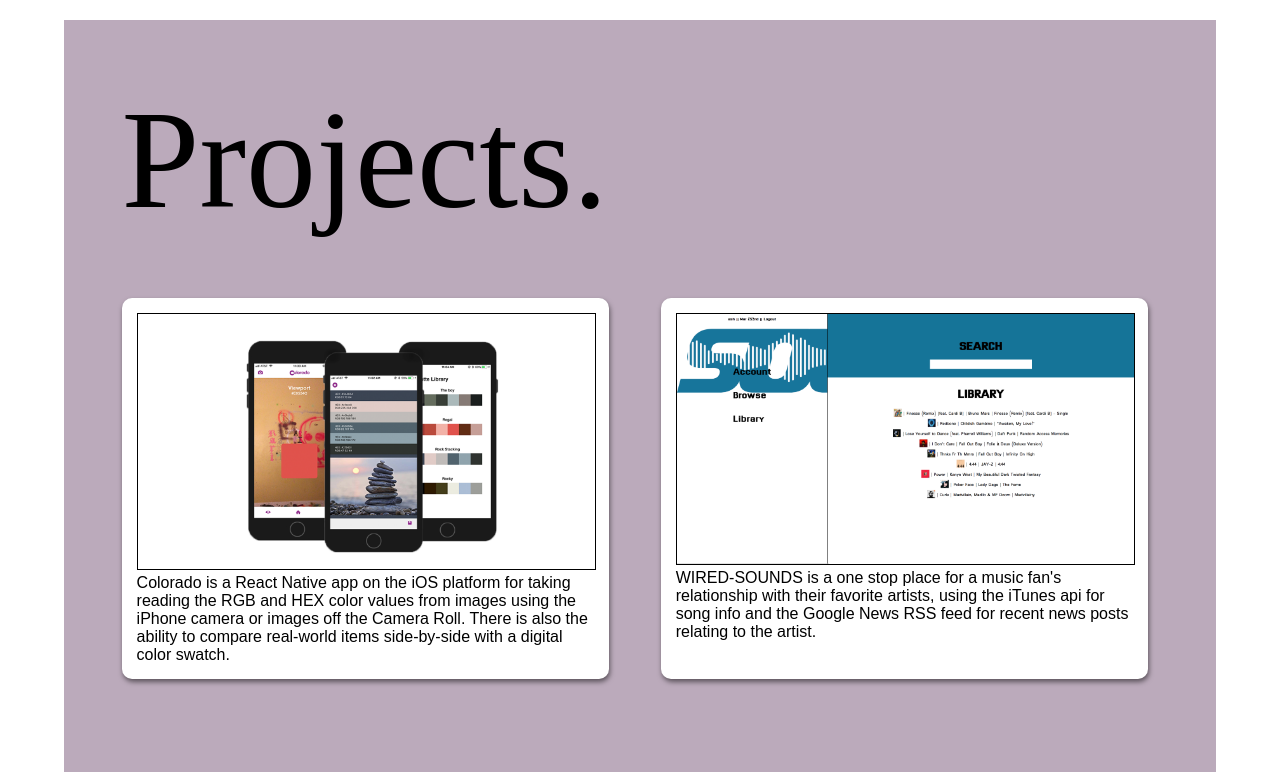
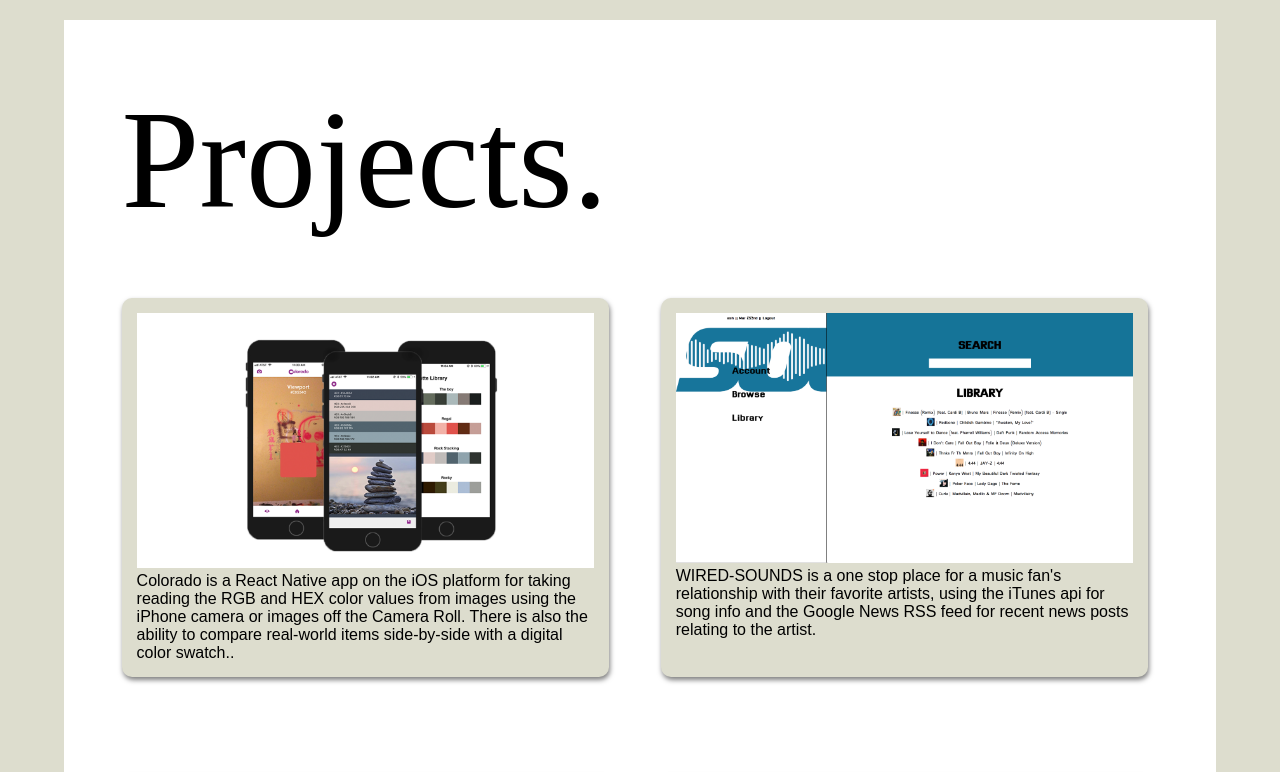
Before and after one commit to keithbmccall/portfolio, a React (Create React App) app: page / in a window 1280 px wide. Shown: the part 780-1552 px from the top of the page. Built offline with nearby package versions, Linux system fonts and the light colour scheme; a web font is replaced by a local one.

Commit message:
trying to launch

```diff
--- a/src/App.css
+++ b/src/App.css
@@ -11,13 +11,13 @@
   height: 100vh;
 }
 .Outer-ring {
-  background: #fff;
+  background: #ddddce;
   height: 100%;
   padding: 5%;
 }
 .Footer-holder {
   position: fixed;
-  background: #fff;
+  background: #ddddce;
   width: 100%;
   height: 5%;
   bottom: 0;
@@ -29,18 +29,18 @@
 }
 .About-holder {
   height: 85vh;
-  background-color: #ddd;
+  background-color: white;
   display: flex;
   flex-direction: row;
 }
 .Contact-holder {
   height: 800px;
 
-  background-color: red;
+  background-color: white;
 }
 .Projects-holder {
   height: 150vh;
-  background-color: #bab;
+  background-color: white;
   display: flex;
   flex-direction: column;
 }
@@ -70,7 +70,7 @@
 }
 .Projects {
   display: grid;
-  background: white;
+  background: #ddddce;
   margin-bottom: 20%;
   padding: 15px;
   border-radius: 10px;
@@ -78,7 +78,6 @@
 }
 .Projects-img {
   max-width: 100%;
-  border: 1px solid black;
 }
 .Projects-text {
 }
--- a/src/components/Projects.js
+++ b/src/components/Projects.js
@@ -24,7 +24,7 @@
 									camera or images off the Camera Roll. There
 									is also the ability to compare real-world
 									items side-by-side with a digital color
-									swatch.
+									swatch..
 								</div>
 							</div>
 						</div>
```
